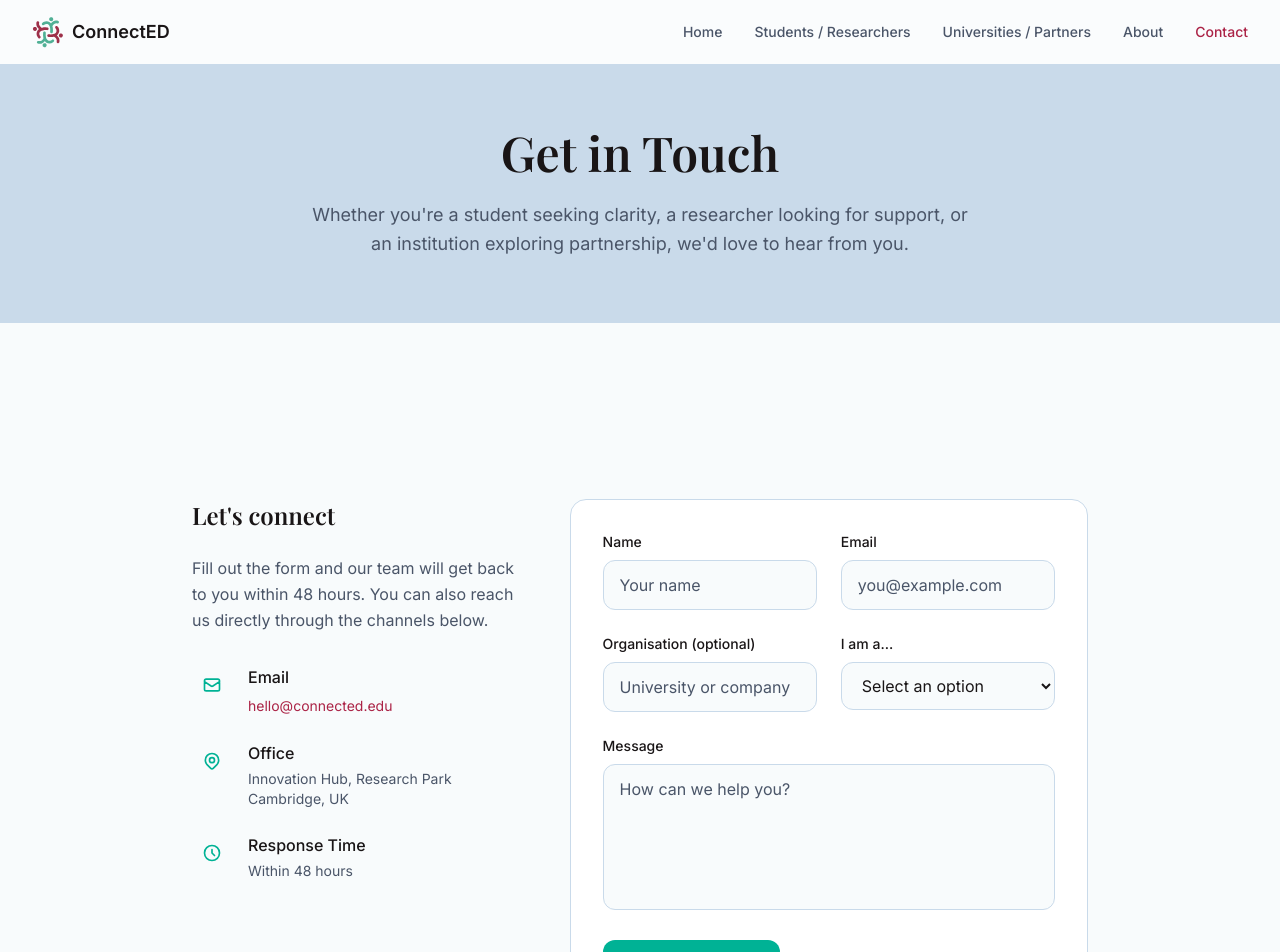
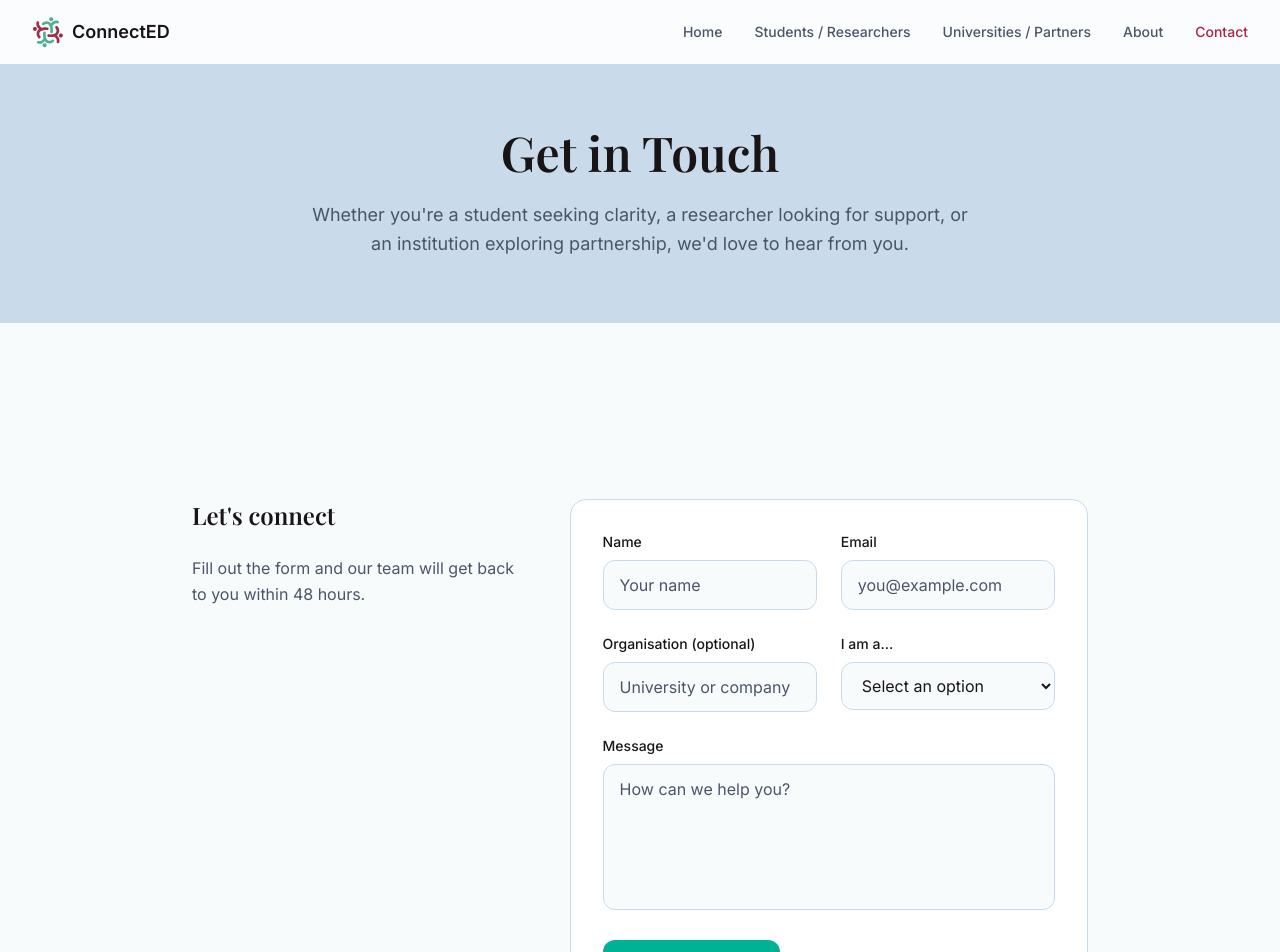
Before and after one commit to SeemusDesignAndWeb/ConnectEDv1, a SvelteKit app: page /contact in a window 1280 px wide. Shown: the top 952 px of the page. Built offline with nearby package versions, Linux system fonts and the light colour scheme.

Commit message:
Comment out contact info sections and remove channels reference

```diff
--- a/src/routes/contact/+page.svelte
+++ b/src/routes/contact/+page.svelte
@@ -112,10 +112,10 @@
 						{pageSections?.formSection?.heading || 'Let\'s connect'}
 					</h2>
 					<p class="text-muted-foreground mb-8 leading-relaxed">
-						{pageSections?.formSection?.description || pageSections?.formDescription || "Fill out the form and our team will get back to you within 48 hours. You can also reach us directly through the channels below."}
+						{pageSections?.formSection?.description || pageSections?.formDescription || "Fill out the form and our team will get back to you within 48 hours."}
 					</p>
 
-					<div class="space-y-6">
+					<!-- <div class="space-y-6">
 						<div class="flex items-start gap-4">
 							<div
 								class="bg-primary/10 flex h-10 w-10 shrink-0 items-center justify-center rounded-lg"
@@ -195,7 +195,7 @@
 								<p class="text-muted-foreground text-sm">{pageSections?.contactInfo?.responseTime || 'Within 48 hours'}</p>
 							</div>
 						</div>
-					</div>
+					</div> -->
 				</div>
 
 				<!-- Form -->
```
Also changed, not shown: src/lib/auth.js, src/routes/admin/+layout.server.js (line endings or trailing spaces), src/routes/admin/login/+page.svelte (line endings or trailing spaces), src/routes/api/admin/debug/+server.js (line endings or trailing spaces), src/routes/api/admin/login/+server.js (line endings or trailing spaces), src/routes/api/admin/logout/+server.js (line endings or trailing spaces), src/routes/api/admin/pages/[id]/+server.js (line endings or trailing spaces), src/routes/api/contact/+server.js (line endings or trailing spaces).
